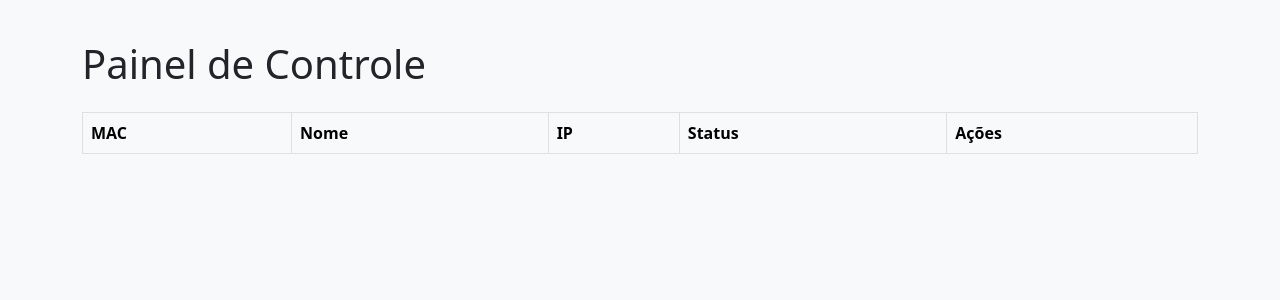
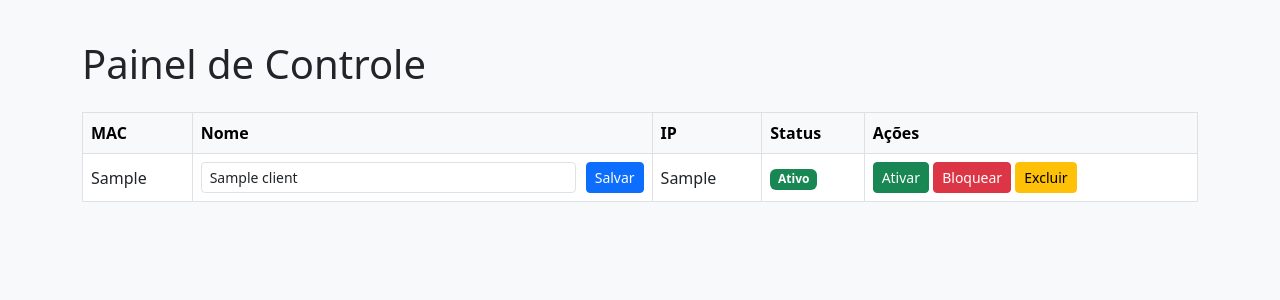
Before and after one commit to blackingbrbr23/painel-controlle, a Flask app: template templates/index.html in a window 1280 px wide. Shown: the top 300 px of the page. Run offline with Flask 3, Linux system fonts and the light colour scheme; the template is opened without the code that fills it: values that come from a table or form of the project are taken from there, others are empty; tables that the repository leaves empty hold one stand-in row (values such as "Sample post"); lists and menus that the app fills with data are empty.

Commit message:
Update index.html

```diff
--- a/templates/index.html
+++ b/templates/index.html
@@ -26,31 +26,31 @@
         </tr>
       </thead>
       <tbody>
-        {% for mac, data in clients.items() %}
+        {% for c in clients %}
         <tr>
-          <td class="text-break">{{ mac }}</td>
+          <td class="text-break">{{ c.mac }}</td>
           <td>
-            <form action="/rename/{{ mac }}" method="post" class="form-inline">
-              <input type="text" name="nome" value="{{ data.nome }}" class="form-control form-control-sm">
+            <form action="/rename/{{ c.mac }}" method="post" class="form-inline">
+              <input type="text" name="nome" value="{{ c.nome }}" class="form-control form-control-sm">
               <button type="submit" class="btn btn-primary btn-sm">Salvar</button>
             </form>
           </td>
-          <td>{{ data.ip }}</td>
+          <td>{{ c.ip }}</td>
           <td>
-            {% if data.ativo %}
+            {% if c.ativo %}
               <span class="badge bg-success">Ativo</span>
             {% else %}
               <span class="badge bg-danger">Bloqueado</span>
             {% endif %}
           </td>
           <td>
-            <form action="/set/{{ mac }}/ACTIVE" method="post" style="display:inline">
+            <form action="/set/{{ c.mac }}/ACTIVE" method="post" style="display:inline">
               <button type="submit" class="btn btn-success btn-sm">Ativar</button>
             </form>
-            <form action="/set/{{ mac }}/BLOCKED" method="post" style="display:inline">
+            <form action="/set/{{ c.mac }}/BLOCKED" method="post" style="display:inline">
               <button type="submit" class="btn btn-danger btn-sm">Bloquear</button>
             </form>
-            <form action="/delete/{{ mac }}" method="post" style="display:inline" onsubmit="return confirm('Tem certeza que deseja excluir este cliente?');">
+            <form action="/delete/{{ c.mac }}" method="post" style="display:inline" onsubmit="return confirm('Tem certeza que deseja excluir este cliente?');">
               <button type="submit" class="btn btn-warning btn-sm">Excluir</button>
             </form>
           </td>
```
